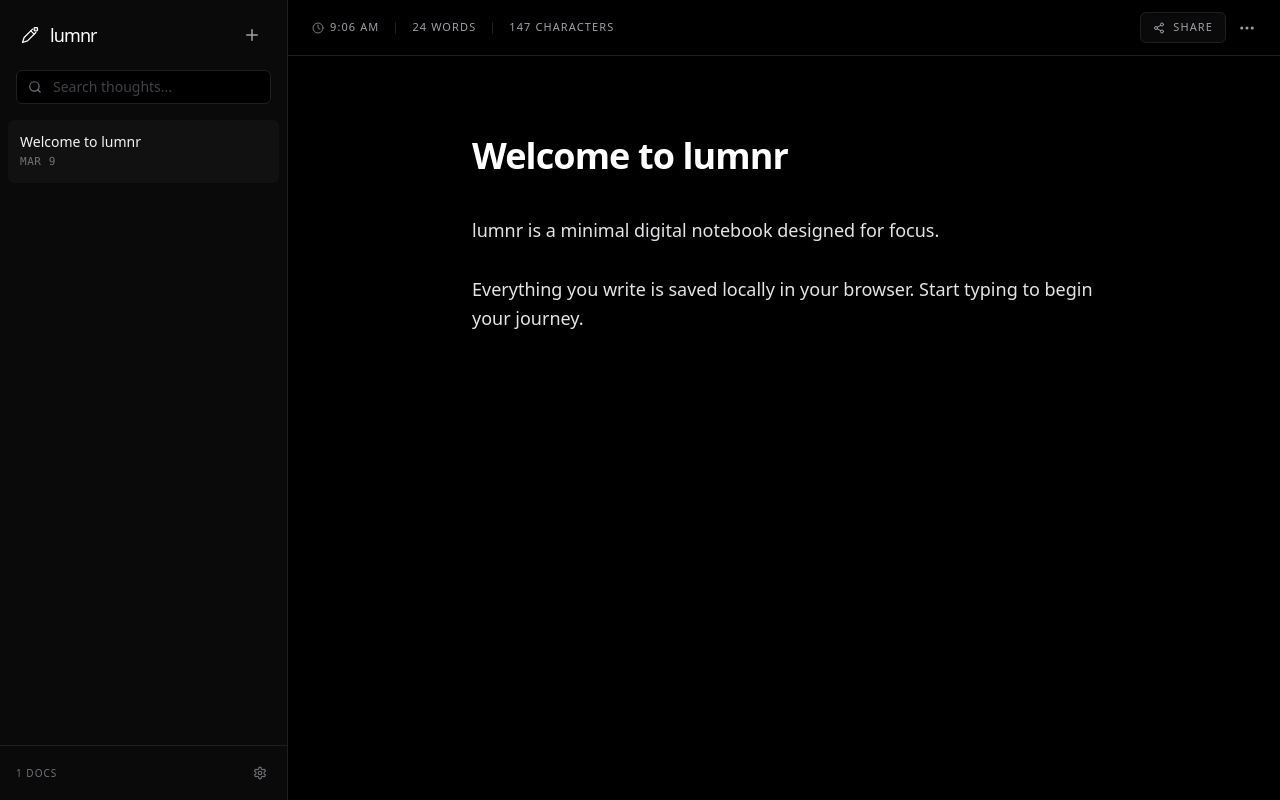
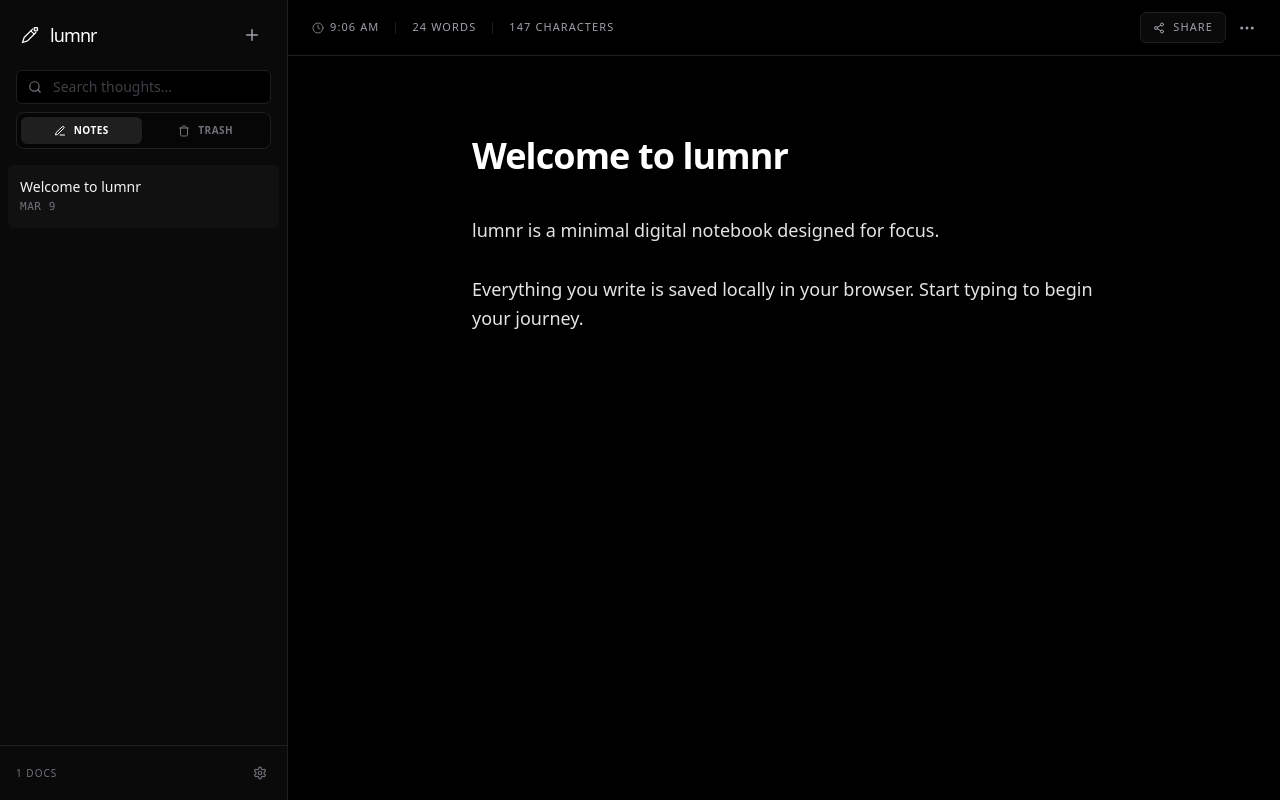
Before and after one commit to projectlumnr/lumnr, a React (Create React App) app: page / in a window 1280 px wide. Built offline with nearby package versions, Linux system fonts and the light colour scheme; the HTML template or start-up script is replaced by a standard one.

Commit message:
Update App.js

```diff
--- a/src/App.js
+++ b/src/App.js
@@ -28,7 +28,9 @@ import {
   Coffee,
   Heart,
   Pin,
-  PinOff
+  PinOff,
+  RotateCcw,
+  Trash
 } from 'lucide-react';
 
 const App = () => {
@@ -36,18 +38,28 @@ const App = () => {
   const [notes, setNotes] = useState(() => {
     if (typeof window === 'undefined') return [];
     const saved = localStorage.getItem('lumnr_notes');
-    return saved ? JSON.parse(saved) : [{
+    let parsed = saved ? JSON.parse(saved) : [{
       id: '1',
       title: 'Welcome to lumnr',
       content: 'lumnr is a minimal digital notebook designed for focus.\n\nEverything you write is saved locally in your browser. Start typing to begin your journey.',
       updatedAt: Date.now(),
-      pinned: false
+      pinned: false,
+      deletedAt: null
     }];
+
+    // Auto-purge notes older than 30 days from trash
+    const thirtyDaysInMs = 30 * 24 * 60 * 60 * 1000;
+    const now = Date.now();
+    return parsed.filter(note => {
+      if (!note.deletedAt) return true;
+      return (now - note.deletedAt) < thirtyDaysInMs;
+    });
   });
 
-  const [activeNoteId, setActiveNoteId] = useState(notes[0]?.id);
+  const [activeNoteId, setActiveNoteId] = useState(notes.find(n => !n.deletedAt)?.id);
   const [sidebarOpen, setSidebarOpen] = useState(true);
   const [searchQuery, setSearchQuery] = useState('');
+  const [showTrash, setShowTrash] = useState(false);
   const [theme, setTheme] = useState(() => {
     if (typeof window === 'undefined') return 'dark';
     return localStorage.getItem('lumnr_theme') || 'dark';
@@ -62,7 +74,7 @@ const App = () => {
   const moreMenuRef = useRef(null);
   const settingsRef = useRef(null);
 
-  const activeNote = notes.find(n => n.id === activeNoteId) || notes[0];
+  const activeNote = notes.find(n => n.id === activeNoteId);
 
   // Persistence
   useEffect(() => {
@@ -95,10 +107,12 @@ const App = () => {
       title: '',
       content: '',
       updatedAt: Date.now(),
-      pinned: false
+      pinned: false,
+      deletedAt: null
     };
     setNotes([newNote, ...notes]);
     setActiveNoteId(newNote.id);
+    setShowTrash(false);
   };
 
   const updateNote = (id, fields) => {
@@ -106,9 +120,8 @@ const App = () => {
       const updated = prev.map(note =>
         note.id === id ? { ...note, ...fields, updatedAt: Date.now() } : note
       );
-      // Sort: Pinned first, then by updatedAt
       return updated.sort((a, b) => {
-        if (a.pinned !== b.pinned) return b.pinned ? 1 : -1;
+        if (a.pinned !== b.pinned) return b.pinned ? -1 : 1;
         return b.updatedAt - a.updatedAt;
       });
     });
@@ -121,18 +134,37 @@ const App = () => {
         note.id === id ? { ...note, pinned: !note.pinned } : note
       );
       return updated.sort((a, b) => {
-        if (a.pinned !== b.pinned) return b.pinned ? 1 : -1;
+        if (a.pinned !== b.pinned) return b.pinned ? -1 : 1;
         return b.updatedAt - a.updatedAt;
       });
     });
   };
 
-  const deleteNote = (id, e) => {
+  const moveNoteToTrash = (id, e) => {
+    e.stopPropagation();
+    setNotes(prev => prev.map(note =>
+      note.id === id ? { ...note, deletedAt: Date.now(), pinned: false } : note
+    ));
+    if (activeNoteId === id) {
+      const nextNote = notes.find(n => n.id !== id && !n.deletedAt);
+      setActiveNoteId(nextNote ? nextNote.id : null);
+    }
+  };
+
+  const restoreNote = (id, e) => {
+    e.stopPropagation();
+    setNotes(prev => prev.map(note =>
+      note.id === id ? { ...note, deletedAt: null } : note
+    ));
+    setActiveNoteId(id);
+  };
+
+  const permanentlyDeleteNote = (id, e) => {
     e.stopPropagation();
     const filtered = notes.filter(n => n.id !== id);
     setNotes(filtered);
-    if (activeNoteId === id && filtered.length > 0) {
-      setActiveNoteId(filtered[0].id);
+    if (activeNoteId === id) {
+      setActiveNoteId(filtered.length > 0 ? filtered[0].id : null);
     }
   };
 
@@ -170,10 +202,12 @@ const App = () => {
     setShareMenuOpen(false);
   };
 
-  const filteredNotes = notes.filter(n =>
-    n.title.toLowerCase().includes(searchQuery.toLowerCase()) ||
-    n.content.toLowerCase().includes(searchQuery.toLowerCase())
-  );
+  const filteredNotes = notes.filter(n => {
+    const matchesSearch = n.title.toLowerCase().includes(searchQuery.toLowerCase()) ||
+                         n.content.toLowerCase().includes(searchQuery.toLowerCase());
+    const matchesSection = showTrash ? !!n.deletedAt : !n.deletedAt;
+    return matchesSearch && matchesSection;
+  });
 
   const wordCount = activeNote?.content.trim() ? activeNote.content.trim().split(/\s+/).length : 0;
   const charCount = activeNote?.content.length || 0;
@@ -225,7 +259,7 @@ const App = () => {
           </button>
         </div>
 
-        <div className="px-4 mb-4">
+        <div className="px-4 mb-4 space-y-2">
           <div className="relative group">
             <Search className="absolute left-3 top-1/2 -translate-y-1/2 text-zinc-500" size={14} />
             <input
@@ -236,10 +270,30 @@ const App = () => {
               className={`w-full border rounded-md py-1.5 pl-9 pr-3 text-sm focus:outline-none ${inputClasses}`}
             />
           </div>
+
+          <div className={`flex gap-1 p-1 rounded-lg border ${theme === 'dark' ? 'border-[#1f1f1f] bg-black/40' : 'border-zinc-100 bg-zinc-50'}`}>
+            <button
+              onClick={() => setShowTrash(false)}
+              className={`flex-1 flex items-center justify-center gap-2 py-1.5 text-[10px] uppercase tracking-wider font-semibold rounded-md transition-all ${!showTrash ? (theme === 'dark' ? 'bg-[#1f1f1f] text-white shadow-sm' : 'bg-white text-black shadow-sm') : 'text-zinc-500 hover:text-zinc-700'}`}
+            >
+              <PenLine size={12} /> Notes
+            </button>
+            <button
+              onClick={() => setShowTrash(true)}
+              className={`flex-1 flex items-center justify-center gap-2 py-1.5 text-[10px] uppercase tracking-wider font-semibold rounded-md transition-all ${showTrash ? (theme === 'dark' ? 'bg-[#1f1f1f] text-white shadow-sm' : 'bg-white text-black shadow-sm') : 'text-zinc-500 hover:text-zinc-700'}`}
+            >
+              <Trash size={12} /> Trash
+            </button>
+          </div>
         </div>
 
         <div className="flex-1 overflow-y-auto px-2 space-y-0.5 scrollbar-hide">
-          {filteredNotes.map(note => (
+          {filteredNotes.length === 0 ? (
+            <div className="mt-8 text-center text-[10px] uppercase tracking-widest text-zinc-500 opacity-50">
+              {showTrash ? "Trash is empty" : "No notes found"}
+            </div>
+          ) : (
+            filteredNotes.map(note => (
               <div
                 key={note.id}
                 onClick={() => setActiveNoteId(note.id)}
@@ -257,23 +311,37 @@ const App = () => {
                     </span>
                   </div>
                   <div className="flex items-center opacity-0 group-hover:opacity-100 transition-opacity">
+                    {showTrash ? (
+                      <>
+                        <button onClick={(e) => restoreNote(note.id, e)} className="p-1 text-zinc-500 hover:text-blue-400 transition-colors" title="Restore">
+                          <RotateCcw size={12} />
+                        </button>
+                        <button onClick={(e) => permanentlyDeleteNote(note.id, e)} className="p-1 text-zinc-500 hover:text-red-400 transition-colors" title="Delete Permanently">
+                          <Trash2 size={12} />
+                        </button>
+                      </>
+                    ) : (
+                      <>
                         <button onClick={(e) => togglePin(note.id, e)} className={`p-1 transition-colors ${note.pinned ? 'text-zinc-300' : 'text-zinc-500 hover:text-zinc-300'}`}>
                           {note.pinned ? <PinOff size={12} /> : <Pin size={12} />}
                         </button>
-                  <button onClick={(e) => deleteNote(note.id, e)} className="p-1 text-zinc-500 hover:text-red-400 transition-colors">
-                    <Trash2 size={12} />
+                        <button onClick={(e) => moveNoteToTrash(note.id, e)} className="p-1 text-zinc-500 hover:text-red-400 transition-colors">
+                          <Trash size={12} />
                         </button>
+                      </>
+                    )}
                   </div>
                 </div>
                 <span className="text-[11px] text-zinc-500 line-clamp-1 truncate uppercase tracking-wider font-mono">
                   {new Date(note.updatedAt).toLocaleDateString([], { month: 'short', day: 'numeric' })}
                 </span>
               </div>
-          ))}
+            ))
+          )}
         </div>
 
         <div className={`p-4 border-t text-[10px] text-zinc-500 uppercase tracking-widest flex justify-between items-center relative ${theme === 'dark' ? 'border-[#1f1f1f]' : 'border-zinc-200'}`}>
-          <span>{notes.length} Docs</span>
+          <span>{notes.filter(n => !n.deletedAt).length} Docs</span>
           <div ref={settingsRef}>
             <button onClick={() => setSettingsOpen(!settingsOpen)} className={`p-1 rounded-md transition-colors ${theme === 'dark' ? 'hover:text-zinc-300' : 'hover:text-zinc-800'}`}>
               <Settings size={14} />
@@ -309,9 +377,16 @@ const App = () => {
             <span>{wordCount} words</span>
             <div className={`w-[1px] h-3 ${theme === 'dark' ? 'bg-[#1f1f1f]' : 'bg-zinc-200'}`}></div>
             <span>{charCount} characters</span>
+            {activeNote?.deletedAt && (
+              <>
+                <div className={`w-[1px] h-3 ${theme === 'dark' ? 'bg-[#1f1f1f]' : 'bg-zinc-200'}`}></div>
+                <span className="text-red-400">Archived Document</span>
+              </>
+            )}
           </div>
 
           <div className="flex items-center gap-3">
+            {!activeNote?.deletedAt && (
               <div className="relative" ref={shareMenuRef}>
                 <button onClick={() => setShareMenuOpen(!shareMenuOpen)} className={`flex items-center gap-2 text-[11px] uppercase tracking-widest transition-all px-3 py-1.5 rounded-md border ${theme === 'dark' ? 'text-zinc-400 hover:text-white bg-[#0a0a0a] border-[#1f1f1f]' : 'text-zinc-500 hover:text-black bg-white border-zinc-200'}`}>
                   <Share2 size={12} /> Share
@@ -333,6 +408,7 @@ const App = () => {
                   </div>
                 )}
               </div>
+            )}
 
             <div className="relative" ref={moreMenuRef}>
               <button onClick={() => setMoreMenuOpen(!moreMenuOpen)} className={`transition-colors flex items-center ${theme === 'dark' ? 'text-zinc-400 hover:text-white' : 'text-zinc-500 hover:text-black'}`}>
@@ -357,18 +433,20 @@ const App = () => {
 
         <div className="flex-1 max-w-2xl mx-auto w-full px-6 py-12 lg:py-20 overflow-y-auto scrollbar-hide">
           {activeNote ? (
-            <div className="space-y-10 animate-in">
+            <div className={`space-y-10 animate-in ${activeNote.deletedAt ? 'opacity-50 pointer-events-none' : ''}`}>
               <input
                 type="text"
                 value={activeNote.title}
                 onChange={(e) => updateNote(activeNote.id, { title: e.target.value })}
                 placeholder="Untitled"
+                disabled={!!activeNote.deletedAt}
                 className={`w-full bg-transparent text-4xl font-semibold tracking-tight focus:outline-none ${theme === 'dark' ? 'text-white placeholder:text-zinc-800' : 'text-zinc-900 placeholder:text-zinc-200'}`}
               />
               <textarea
                 value={activeNote.content}
                 onChange={(e) => updateNote(activeNote.id, { content: e.target.value })}
                 placeholder="Write your thoughts..."
+                disabled={!!activeNote.deletedAt}
                 className={`w-full h-full bg-transparent text-lg leading-relaxed focus:outline-none resize-none min-h-[60vh] ${theme === 'dark' ? 'text-zinc-200 placeholder:text-zinc-800' : 'text-zinc-700 placeholder:text-zinc-200'}`}
               />
             </div>
```
Lines whose indentation alone changed are shown as unchanged.
